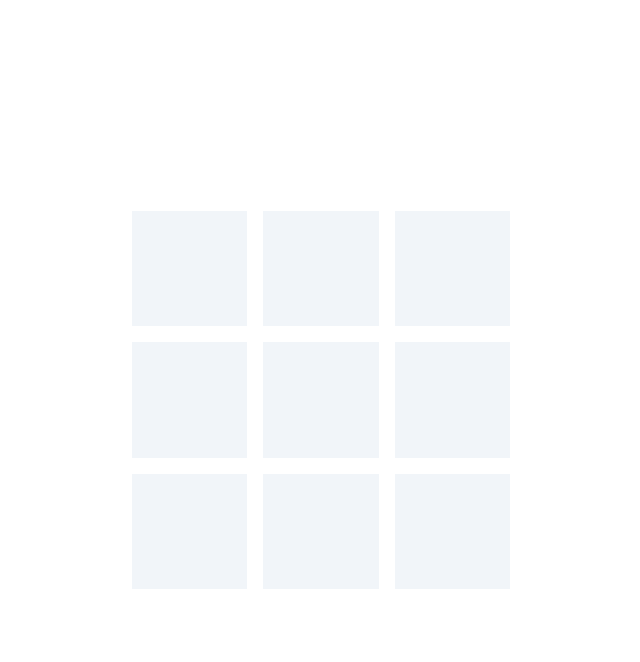
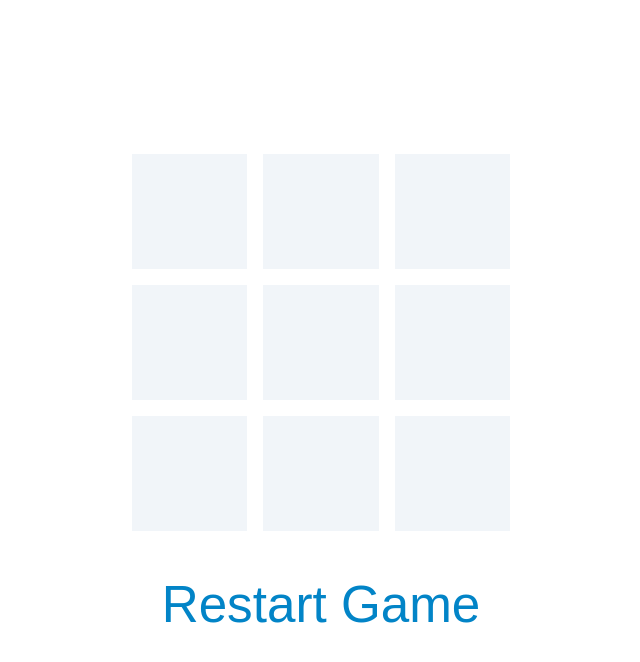
Before and after one commit to OndraSvec/tic-tac-toe, a plain HTML site: page index.html in a window 1280 px wide. Shown: the whole page, without its empty margins (319-959 px from the left). Drawn offline with Linux system fonts and the light colour scheme.

Commit message:
Add restart game button element and styling

```diff
--- a/index.html
+++ b/index.html
@@ -21,6 +21,7 @@
         <button class="ttt-button" id="ttt-btn8"></button>
         <button class="ttt-button" id="ttt-btn9"></button>
       </div>
+      <button id="restartGame">Restart Game</button>
     </div>
   </body>
 </html>
--- a/style.css
+++ b/style.css
@@ -13,6 +13,7 @@
   --dark-slate: #e2e8f0;
   --grid-buttons: repeat(3, minmax(5rem, 9vw));
   --buttons-content: clamp(4rem, 8vw, 8rem);
+  --gaps: clamp(0.5rem, 0.5rem + 1vw, 1rem);
   --mark-playerTwo: #0284c7;
   --mark-playerOne: #b91c1c;
 }
@@ -32,13 +33,14 @@ body {
 .wrapper {
   display: grid;
   place-items: center;
+  gap: calc(var(--gaps) * 2);
 }
 
 .wrapper > .container {
   display: grid;
   grid-template-columns: var(--grid-buttons);
   grid-template-rows: var(--grid-buttons);
-  gap: clamp(0.5rem, 0.5rem + 1vw, 1rem);
+  gap: var(--gaps);
 }
 
 .wrapper > .container > .ttt-button {
@@ -53,3 +55,17 @@ body {
 .wrapper > .container > .ttt-button:active {
   scale: 0.95;
 }
+
+.wrapper > #restartGame {
+  background-color: white;
+  font-size: calc(var(--buttons-content) / 2);
+  color: var(--mark-playerTwo);
+  padding: 0.75rem;
+}
+
+.wrapper > #restartGame:hover {
+  background-color: var(--light-slate);
+}
+.wrapper > #restartGame:active {
+  scale: 0.95;
+}
```
